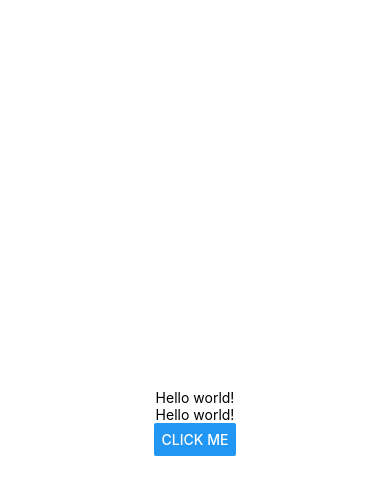
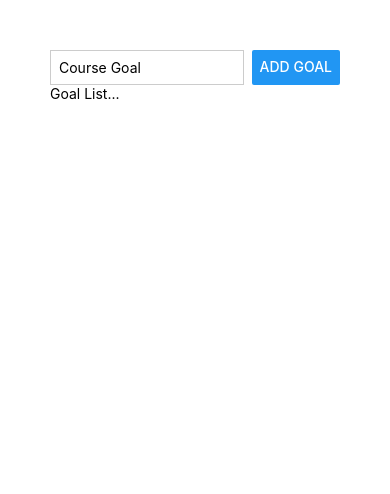
Before and after one commit to mohammedshahim/learn_react_native, a React Native app: screen / in a window 390 px wide. Shown: the top 494 px of the page. Built offline with nearby package versions, Linux system fonts and the light colour scheme.

Commit message:
working with flex

```diff
--- a/App.js
+++ b/App.js
@@ -1,22 +1,32 @@
-import { Button, StyleSheet, Text, View } from "react-native";
+import { Button, StyleSheet, Text, TextInput, View } from "react-native";
 
 export default function App() {
   return (
-    <View style={styles.container}>
+    <View style={styles.appContainer}>
+      <View style={styles.inputContainer}>
+        <TextInput placeholder="Course Goal" style={styles.textInput} />
+        <Button title="Add Goal" />
+      </View>
       <View>
-        <Text>Hello world!</Text>
+        <Text>Goal List...</Text>
       </View>
-      <Text>Hello world!</Text>
-      <Button title="Click me" onPress={() => alert("Button clicked")} />
     </View>
   );
 }
 
 const styles = StyleSheet.create({
-  container: {
-    flex: 1,
-    backgroundColor: "#fff",
-    alignItems: "center",
-    justifyContent: "center",
+  appContainer: {
+    padding: 50,
+  },
+  inputContainer: {
+    flexDirection: "row",
+    justifyContent: "space-between",
+  },
+  textInput: {
+    borderWidth: 1,
+    borderColor: "#cccccc",
+    width: "80%",
+    marginRight: 8,
+    padding: 8,
   },
 });
```
